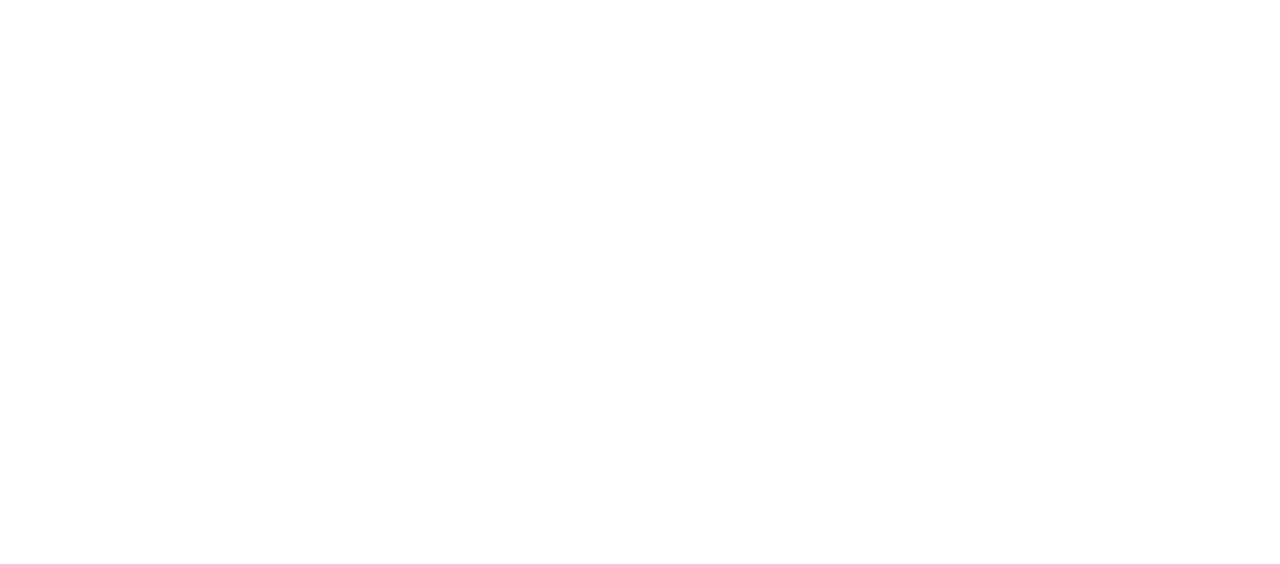
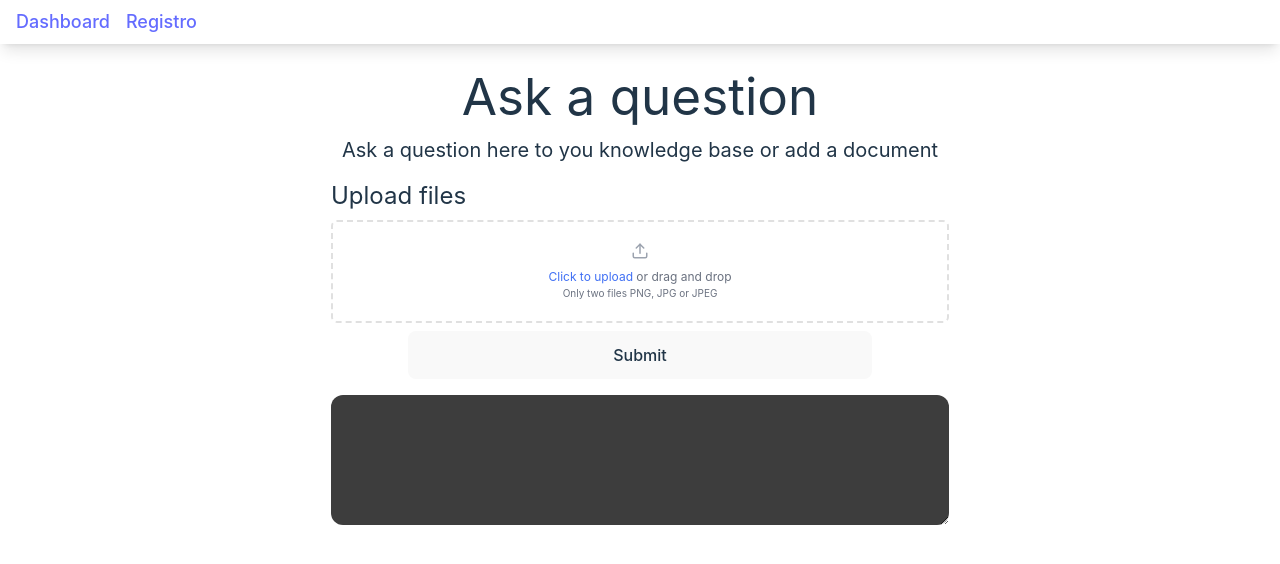
Before and after one commit to Y0z64/TC2005B_user-interface, a React (Vite) app: page /ask in a window 1280 px wide. Shown: the top 564 px of the page. Built offline with nearby package versions, Linux system fonts and the light colour scheme.

Commit message:
Added send files

```diff
--- a/package.json
+++ b/package.json
@@ -15,6 +15,7 @@
     "postcss": "^8.4.38",
     "react": "^18.2.0",
     "react-dom": "^18.2.0",
+    "sweetalert2": "^11.11.1",
     "tailwindcss": "^3.4.3",
     "wouter": "^3.1.3"
   },
--- a/src/App.tsx
+++ b/src/App.tsx
@@ -3,15 +3,17 @@
 import Dashboard from "./pages/Dashboard";
 import User from "./pages/User";
 import Register from "./pages/Register";
+import Ask from "./pages/Ask";
 
 function App() {
   return (
     <>
       <Route path="/" component={Dashboard} />
       <Route path="/user/:id">
-        {params => <User userId={Number(params.id)} />}
+        {(params) => <User userId={Number(params.id)} />}
       </Route>
-      <Route path="/register" component={Register}/>
+      <Route path="/register" component={Register} />
+      <Route path="/ask" component={Ask} />
     </>
   );
 }
--- /dev/null
+++ b/src/components/FileDrag.tsx
@@ -0,0 +1,214 @@
+import { useRef, useEffect, useState, ChangeEvent } from "react";
+import { Upload, X } from "lucide-react";
+import Swal from "sweetalert2";
+
+type Props = {
+  files: File[];
+  onUpload: (files: File[]) => void;
+  onDelete: (index: number) => void;
+  count: number;
+  formats: string[];
+};
+
+export function FileDrag({ files, onUpload, onDelete, count, formats }: Props) {
+  const dropContainer = useRef<HTMLDivElement | null>(null);
+  const [dragging, setDragging] = useState(false);
+  const fileRef = useRef<HTMLInputElement | null>(null);
+  function processFiles(files: File[]) {
+    const allFilesValid = files.every((file) => {
+      const extension = file.name.split(".").pop()?.toLowerCase();
+      return formats.includes(extension || "");
+    });
+
+    if (files.length >= count) {
+      showAlert(
+        "warning",
+        "Maximum Files",
+        `Only ${count} files can be uploaded`
+      );
+      return;
+    }
+    if (!allFilesValid) {
+      showAlert(
+        "warning",
+        "Invalid File",
+        `Invalid file format. Please only upload ${formats
+          .join(", ")
+          .toUpperCase()}`
+      );
+      return;
+    }
+    if (count && count < files.length) {
+      showAlert(
+        "error",
+        "Error",
+        `Only ${count} file${count !== 1 ? "s" : ""} can be uploaded at a time`
+      );
+      return;
+    }
+
+    if (files && files.length) {
+      Promise.all(files).then((newFiles) => {
+        onUpload(newFiles);
+        TopNotification.fire({
+          icon: "success",
+          title: "Files(s) uploaded",
+        });
+      });
+    }
+  }
+
+  function handleUpload(e: ChangeEvent<HTMLInputElement>) {
+    if (!e.target.files) {
+      return;
+    }
+
+    const files = [...e.target.files];
+
+    processFiles(files);
+  }
+
+  function handleDrop(e: DragEvent) {
+    e.preventDefault();
+    e.stopPropagation();
+    setDragging(false);
+
+    if (!e.dataTransfer) {
+      return;
+    }
+
+    const files = [...e.dataTransfer.files];
+
+    processFiles(files);
+  }
+
+  useEffect(() => {
+    function handleDragOver(e: DragEvent) {
+      e.preventDefault();
+      e.stopPropagation();
+      setDragging(true);
+    }
+    function handleDragLeave(e: DragEvent) {
+      e.preventDefault();
+      e.stopPropagation();
+      setDragging(false);
+    }
+
+    const current = dropContainer.current;
+
+    if (current) {
+      current.addEventListener("dragover", handleDragOver);
+      current.addEventListener("drop", handleDrop);
+      current.addEventListener("dragleave", handleDragLeave);
+    }
+
+    return () => {
+      if (current) {
+        current.removeEventListener("dragover", handleDragOver);
+        current.removeEventListener("drop", handleDrop);
+        current.removeEventListener("dragleave", handleDragLeave);
+      }
+    };
+    // eslint-disable-next-line react-hooks/exhaustive-deps
+  }, [files]);
+
+  const TopNotification = Swal.mixin({
+    toast: true,
+    position: "bottom-end",
+    showConfirmButton: false,
+    timer: 3000,
+    timerProgressBar: true,
+    didOpen: (toast) => {
+      toast.addEventListener("mouseenter", Swal.stopTimer);
+      toast.addEventListener("mouseleave", Swal.resumeTimer);
+    },
+  });
+
+  function showAlert(
+    icon: "success" | "error" | "warning" | "info" | "question",
+    title: string,
+    text: string
+  ) {
+    Swal.fire({
+      icon: icon,
+      title: title,
+      text: text,
+      showConfirmButton: false,
+      width: 500,
+      timer: 1500,
+    });
+  }
+
+  return (
+    <div className="w-full flex flex-col h-fit">
+      <div
+        className={`${
+          dragging
+            ? "border border-[#2B92EC] bg-[#EDF2FF]"
+            : "border-dashed border-[#e0e0e0]"
+        } flex items-center justify-center mx-auto text-center border-2 rounded-md mt-4 py-5 w-full`}
+        ref={dropContainer}
+      >
+        <div className="flex-1 flex flex-col">
+          <div className="mx-auto text-gray-400 mb-2">
+            <Upload size={18} />
+          </div>
+          <div className="text-[12px] font-normal text-gray-500">
+            <input
+              className="opacity-0 hidden"
+              type="file"
+              multiple
+              ref={fileRef}
+              onChange={(e) => handleUpload(e)}
+            />
+            <span
+              className="text-[#4070f4] cursor-pointer"
+              onClick={() => {
+                fileRef.current && fileRef.current.click();
+              }}
+            >
+              Click to upload
+            </span>{" "}
+            or drag and drop
+          </div>
+          <div className="text-[10px] font-normal text-gray-500">
+            Only two files PNG, JPG or JPEG
+          </div>
+        </div>
+      </div>
+      {files.length > 0 && (
+        <div className="mt-4 grid grid-cols-2 gap-y-4 gap-x-4">
+          {files.map((file, index) => (
+            <div className="w-full px-3 py-3.5 rounded-md bg-slate-200 space-y-3">
+              <div className="flex justify-between">
+                <div className="w-[70%] flex justify-start items-center space-x-2">
+                  <div className=" space-y-1">
+                    <div className="text-xs font-medium text-gray-500">
+                      {file.name}
+                    </div>
+                    <div className="text-[10px] font-medium text-gray-400">{`${Math.floor(
+                      file.size / 1024
+                    )} KB`}</div>
+                  </div>
+                </div>
+                <div className="flex-1 flex justify-end">
+                  <div className="space-y-1">
+                    <div
+                      className="text-gray-500 text-[17px] cursor-pointer"
+                      onClick={() => onDelete(index)}
+                    >
+                      <X className="ml-auto" />
+                    </div>
+                    <div className="text-[10px] font-medium text-gray-400">
+                      Done
+                    </div>
+                  </div>
+                </div>
+              </div>
+            </div>
+          ))}
+        </div>
+      )}
+    </div>
+  );
+}
--- /dev/null
+++ b/src/pages/Ask.tsx
@@ -0,0 +1,102 @@
+import { Link } from "wouter";
+import NavigationBar from "../components/shared/NavigationBar";
+import { useState } from "react";
+import { FileDrag } from "../components/FileDrag";
+import Swal from "sweetalert2";
+
+const beURL = import.meta.env.VITE_BACKEND_URL;
+
+type FilesResponse = {
+  files: {
+    id: string;
+    url: string;
+  }[];
+  success: boolean;
+};
+
+export default function Ask() {
+  const [files, setFiles] = useState<File[]>([]);
+
+  function uploadFiles(f: File[]) {
+    setFiles(f);
+  }
+
+  function deleteFile(fileIndex: number) {
+    const updatedList = files.filter((ele, index) => index !== fileIndex);
+    setFiles(updatedList);
+  }
+
+  async function sendFiles() {
+    try {
+      const fileUrls = files.map((file) => URL.createObjectURL(file));
+
+      const response = await fetch(beURL + "/nearbyy/" + `ask`, {
+        method: "POST",
+        headers: {
+          "Content-Type": "application/json",
+        },
+        body: JSON.stringify({ files: fileUrls }),
+      });
+      const data: FilesResponse = await response.json();
+      if (data.success) {
+        Swal.fire({
+          title: "Files uploaded",
+          icon: "success",
+          showConfirmButton: false,
+          timer: 1500,
+        });
+      }
+    } catch (err) {
+      console.log(err);
+      Swal.fire({
+        title: "Error",
+        text: "There was an error uploading the files",
+        icon: "error",
+        showConfirmButton: false,
+        timer: 1500,
+      });
+    }
+  }
+
+  return (
+    <div className="w-screen h-screen flex flex-col justify-center items-center overflow-auto">
+      <NavigationBar>
+        <Link href="/">
+          <p>Dashboard</p>
+        </Link>
+        <Link href="/register">
+          <p>Registro</p>
+        </Link>
+      </NavigationBar>
+      <div className="flex flex-col h-full w-[40.625rem] justify-start items-center pt-6 p-4 ">
+        <h1 className="mb-3">Ask a question</h1>
+        <span className="text-xl">
+          Ask a question here to you knowledge base or add a document
+        </span>
+        <div className="w-full h-full flex flex-col justify-start items-center mt-4">
+          <h2 className="text-2xl w-full text-left -mb-2">Upload files</h2>
+          <FileDrag
+            files={files}
+            onUpload={uploadFiles}
+            onDelete={deleteFile}
+            count={4}
+            formats={["txt", "pdf", "md", "mdx", "doc", "docx", "html"]}
+          />
+          <button
+            onClick={() => {
+              sendFiles();
+            }}
+            className="w-3/4 h-12 mt-2 mb-4 hover:bg-blue-500 hover:border-blue-500 transition-all"
+          >
+            Submit
+          </button>
+          <textarea
+            name="input"
+            id="input"
+            className="w-full h-[8.125rem] overflow-auto justify-center bg-[#3D3D3D] rounded-xl p-2 hover:border-transparent"
+          />
+        </div>
+      </div>
+    </div>
+  );
+}
--- a/src/pages/Dashboard.tsx
+++ b/src/pages/Dashboard.tsx
@@ -38,8 +38,8 @@
         <Link href="/register">
           <p>Registro</p>
         </Link>
-        <Link href="/">
-          <p></p>
+        <Link href="/ask">
+          <p>Ask</p>
         </Link>
         <div className="flex justify-center items-center w-fit h-fit">
           <input
--- a/src/pages/User.tsx
+++ b/src/pages/User.tsx
@@ -91,6 +91,7 @@
   useEffect(() => {
     fetchData();
     fetchDescriptions();
+  // eslint-disable-next-line react-hooks/exhaustive-deps
   }, [dbUrl, userId]);
 
   return (
```
Also changed, not shown: 1 other file (tests, documents, lock files or other folders).
